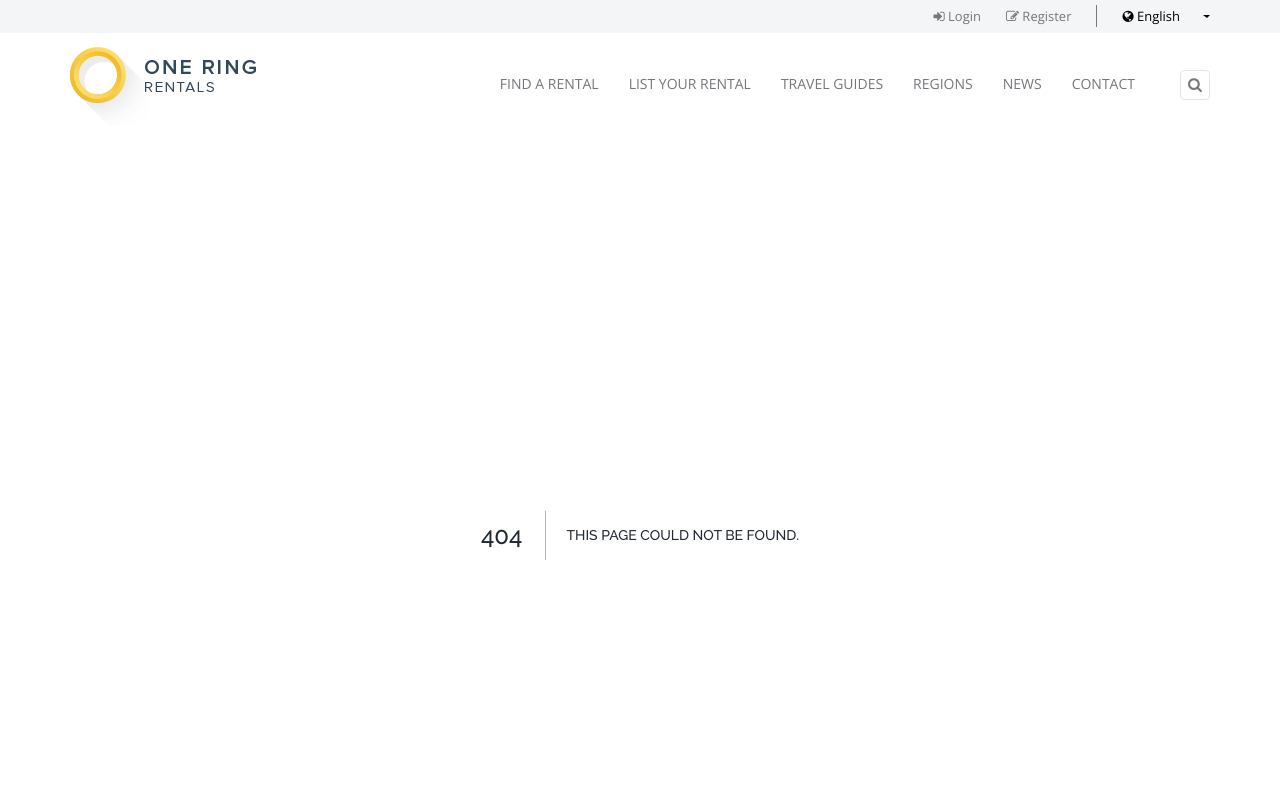
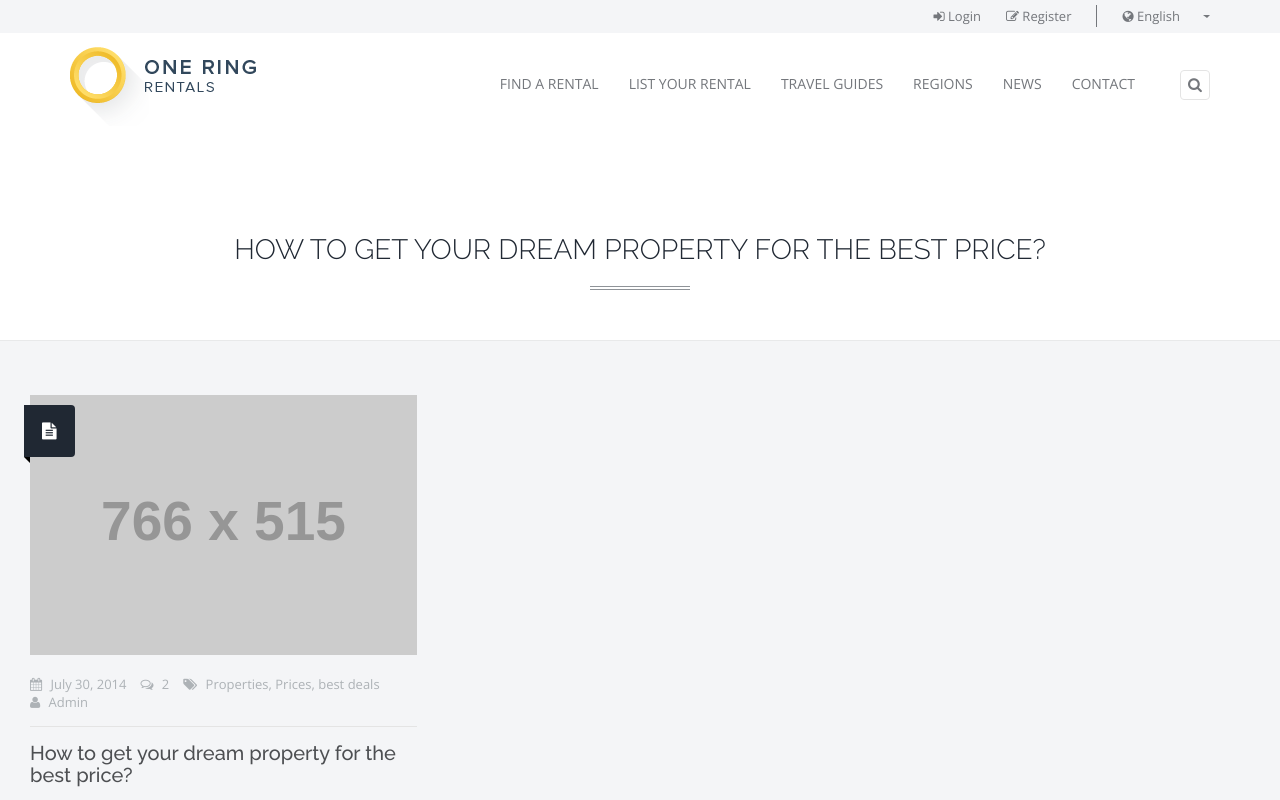
Before and after one commit to 20111176/sk-nextjs-at3, a Next.js app: page /news/1 in a window 1280 px wide. Before the commit this address had no page. Shown: the top 800 px of the page. Built offline with nearby package versions, Linux system fonts and the light colour scheme.

Commit message:
feat: Implement dynamic news/{id} for demonstration purposes.
- miner bug fix for path

```diff
--- a/src/app/components/ContentWrapper.jsx
+++ b/src/app/components/ContentWrapper.jsx
@@ -1,5 +1,5 @@
-import MainContent from './ContentWrapper/MainContent';
-import Sidebar from './ContentWrapper/Sidebar';
+import MainContent from '@/app/components/ContentWrapper/MainContent';
+import Sidebar from '@/app/components/ContentWrapper/Sidebar';
 
 const ContentWrapper = () => {
   return (
--- /dev/null
+++ b/src/app/news/[id]/page.jsx
@@ -0,0 +1,34 @@
+import CardArticle from '@/app/components/ContentWrapper/CardArticle';
+import { articlesData } from '@/app/data/articlesData';
+
+export default function RegionPage({ params }) {
+  const { id } = params;
+
+  if (id > 0 && id <= articlesData.length) {
+    return (
+      <>
+        <h1 className='section-title'>{articlesData[id - 1].title}</h1>
+        <div className='main col-sm-12'>
+          <div className='grid-style1 '>
+            <CardArticle
+              title={articlesData[id - 1].title}
+              date={articlesData[id - 1].date}
+              tags={articlesData[id - 1].tags}
+              body={articlesData[id - 1].body}
+              comments={articlesData[id - 1].comments}
+            />
+          </div>
+        </div>
+      </>
+    );
+  } else {
+    return (
+      <>
+        <h1 className='section-title'>Page Not Found</h1>
+        <p className='p-'>
+          Sorry, the article you're looking for does not exist.
+        </p>
+      </>
+    );
+  }
+}
--- a/src/app/news/page.jsx
+++ b/src/app/news/page.jsx
@@ -1,5 +1,5 @@
-import CardArticles from '../components/ContentWrapper/CardArticles';
-import { newsData } from '../data/newsData';
+import CardArticles from '@/app/components/ContentWrapper/CardArticles';
+import { newsData } from '@/app/data/newsData';
 
 export default function Home() {
   return (
--- a/src/app/page.jsx
+++ b/src/app/page.jsx
@@ -1,6 +1,6 @@
-import Hero from './components/Hero';
-import HomeAdvanceSearch from './components/HomeAdvanceSearch';
-import ContentWrapper from './components/ContentWrapper';
+import Hero from '@/app/components/Hero';
+import HomeAdvanceSearch from '@/app/components/HomeAdvanceSearch';
+import ContentWrapper from '@/app/components/ContentWrapper';
 
 export default function Home() {
   return (
--- a/src/app/regions/page.jsx
+++ b/src/app/regions/page.jsx
@@ -1,4 +1,4 @@
-import CardRegions from '../components/ContentWrapper/CardRegions';
+import CardRegions from '@/app/components/ContentWrapper/CardRegions';
 
 export default function Home() {
   return (
```
Also changed, not shown: src/app/layout.jsx (+4 -4 lines).
